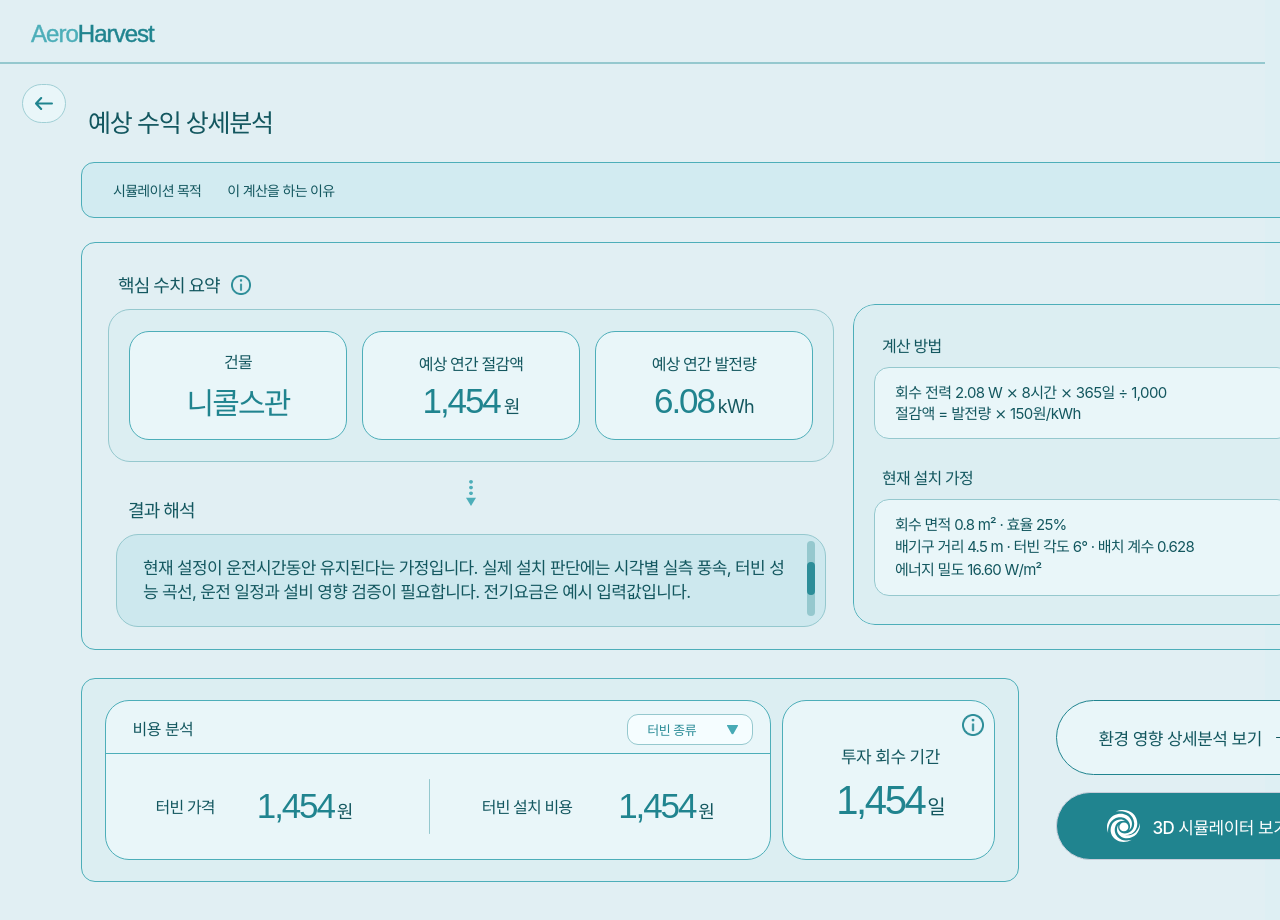
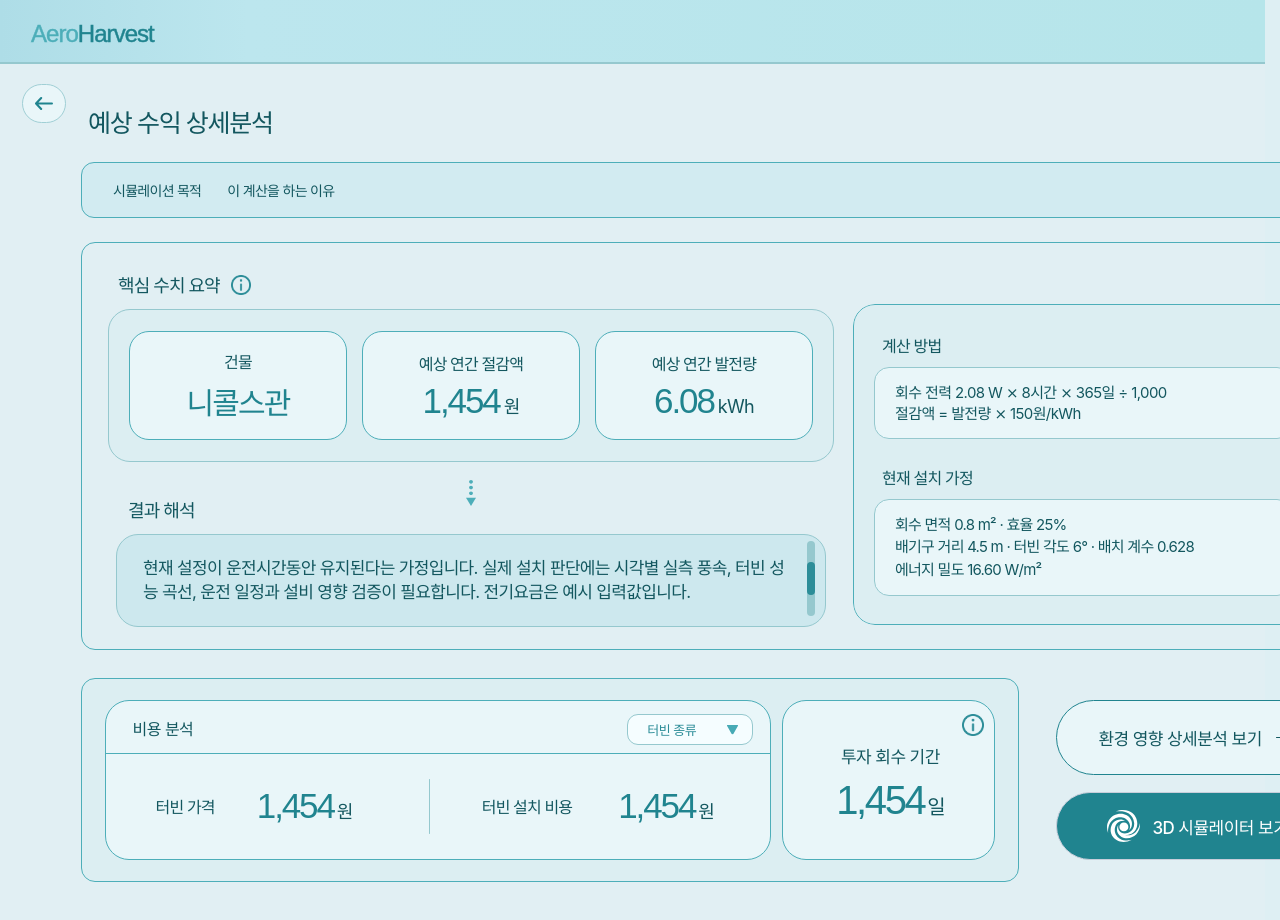
Before and after one commit to give-me-money-26/frontend, a React (Vite) app: page /revenue in a window 1280 px wide. Shown: the top 920 px of the page. Built offline with nearby package versions, Linux system fonts and the light colour scheme; a web font is replaced by a local one.

Commit message:
fix: 머지 후 누락된 헤더 배경색 복구 및 시뮬레이터 링크 경로 수정

```diff
--- a/src/index.css
+++ b/src/index.css
@@ -7,7 +7,6 @@
   --color-card-2: #cde8ee;
   --color-card-3: #dceef2;
   --color-button-2: #e9f6f9;
-  --color-accent-2: #21a9b8;
   --color-control: #e2854a;
   --color-control-stroke: #ff9554;
   --color-button: #47aab5;
@@ -23,17 +22,20 @@
   --color-border-light: #e6e6e6;
   --color-field-bg: rgba(255, 255, 255, 0.15);
   --color-panel-bg: #deeff3;
-  --color-card-2: #cde8ee;
   --color-surface-soft: #e1f2f6;
-  --color-button: #47aab5;
   --color-popup-bg: #e6faff;
-  --color-button-2: #e9f6f9;
   --color-button-2-stroke: #a0cfd5;
   --color-logo-start: #68afb1;
   --color-logo-end: #2c8d98;
   --color-glow: #6bc4c5;
   --color-bg: #e1eff3;
 
+  --gradient-header: linear-gradient(
+    to right,
+    #aedde7 0%,
+    #bce6ee 19.585%,
+    #b6e5ea 100%
+  );
   --gradient-main-start: #e1f9ff;
   --gradient-main-end: #b8e0e9;
   --gradient-main: radial-gradient(
--- a/src/pages/DetailPage/DetailPage.jsx
+++ b/src/pages/DetailPage/DetailPage.jsx
@@ -102,7 +102,7 @@ function DetailPage({ initialView = "revenue" }) {
                 {toggleLabel}
                 <img src={arrowRightLong} alt="" />
               </button>
-              <Link to="/" className={styles.simulatorButton}>
+              <Link to="/simulator" className={styles.simulatorButton}>
                 <img src={simulatorButtonIcon} alt="" />
                 3D 시뮬레이터 보기
               </Link>
```
